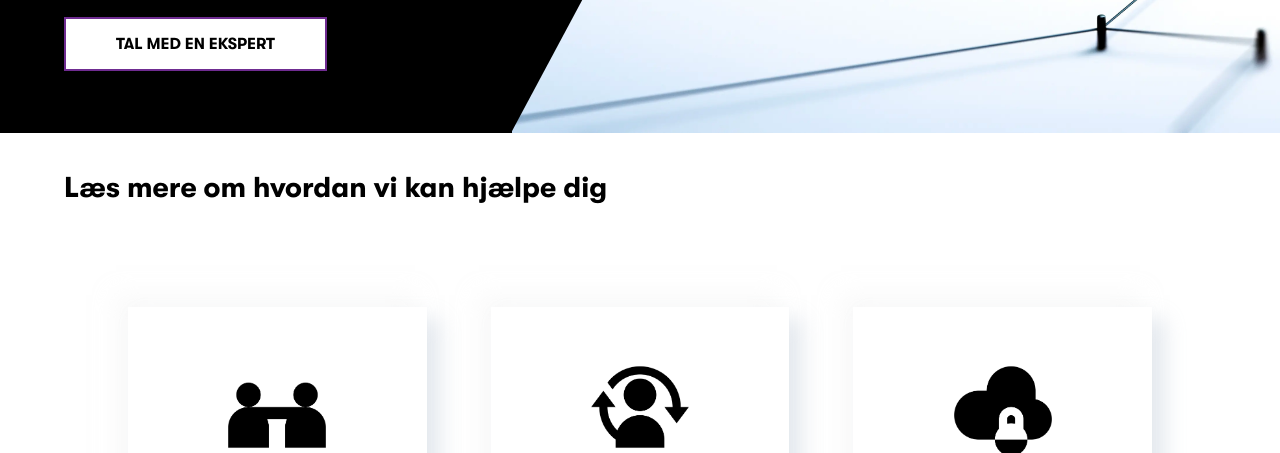
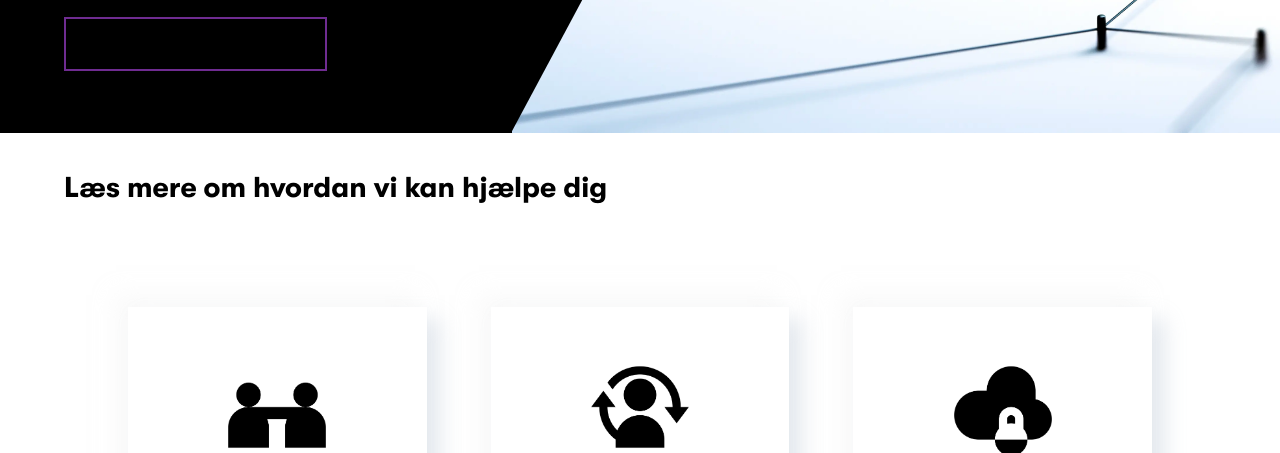
Before and after one commit to andr60c0/dxc-sniffers, a website built with Parcel: page index.html in a window 1280 px wide. In both pictures the pointer is over the button "TAL MED EN EKSPERT". Shown: the part 347-800 px from the top of the page. Built offline with nearby package versions, Linux system fonts and the light colour scheme.

Commit message:
buttons hover color to transparent

```diff
--- a/parcel/layout/_buttons.scss
+++ b/parcel/layout/_buttons.scss
@@ -24,6 +24,6 @@ button {
 button:hover {
   transition: 0.3s;
   color: vars.$black;
-  background-color: vars.$white;
+  background-color: transparent;
   border: 2px solid vars.$purple;
 }
```
